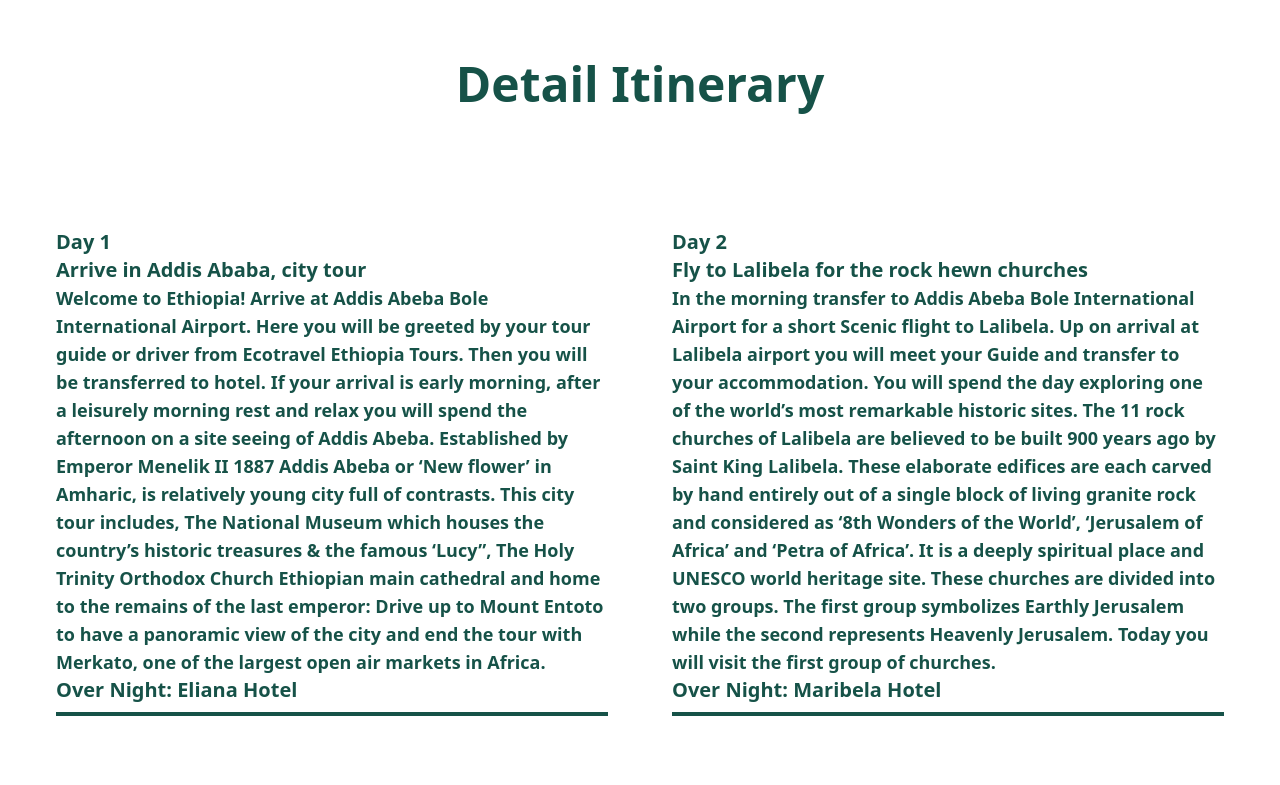
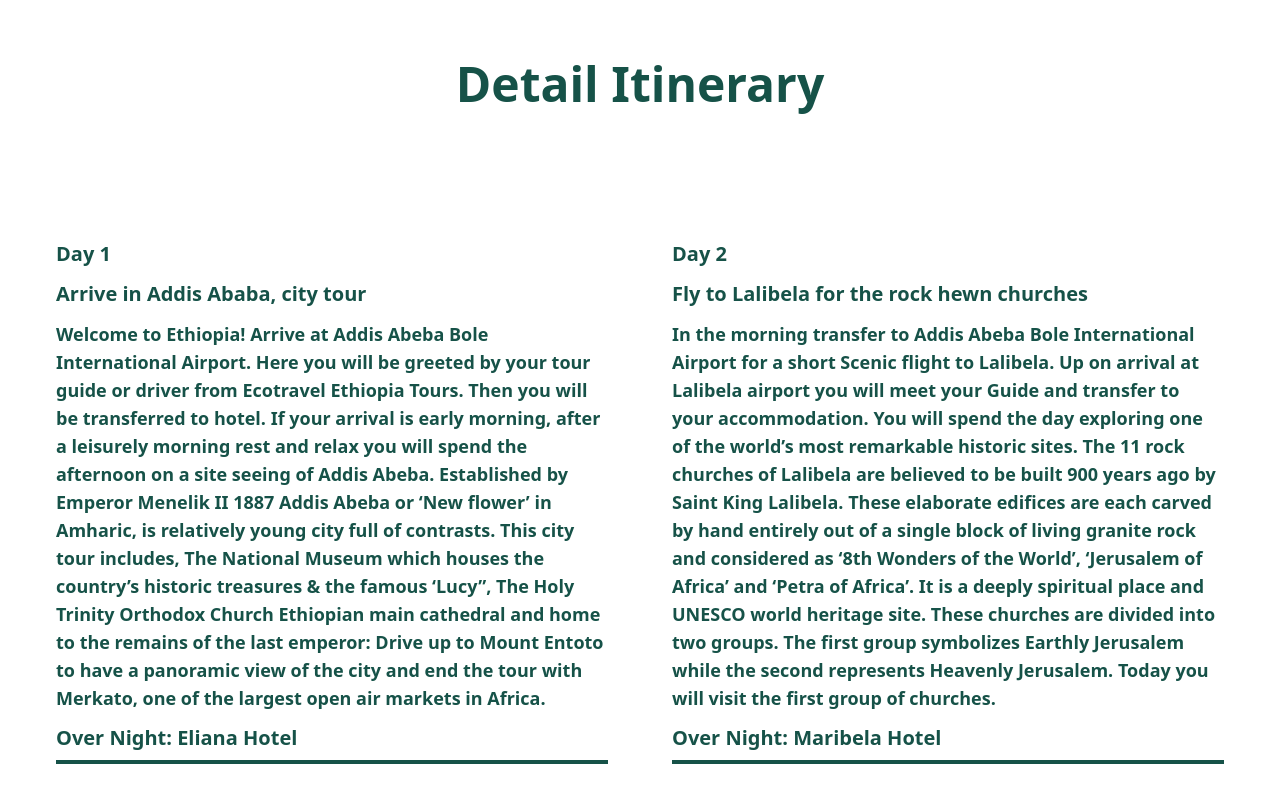
Before and after one commit to yafet-123/travel-and-tour-two, a Next.js app: page /tours/1 in a window 1280 px wide. Shown: the part 2000-2785 px from the top of the page. Built offline with nearby package versions, Linux system fonts and the light colour scheme.

Commit message:
adding css file

```diff
--- a/components/tours/AboutTheTour.tsx
+++ b/components/tours/AboutTheTour.tsx
@@ -55,9 +55,9 @@ export const AboutTheTour: React.FC<any> = ({ tour }) => {
         {tour.detailedItinerary.map((detail: any, index: any) => {
           return (
             <div key={index} className="border-b-4 m-2 border-primaryColor">
-              <h2 className="font-bold md:text-xl">Day {detail.day}</h2>
-              <h2 className="font-bold md:text-xl">{detail.title}</h2>
-              <p className="md:font-semibold md:text-lg text-md">
+              <h2 className="font-bold md:text-xl my-3">Day {detail.day}</h2>
+              <h2 className="font-bold md:text-xl my-3">{detail.title}</h2>
+              <p className="md:font-semibold md:text-lg text-md my-3">
                 {detail.detail}
               </p>
               <h2 className="font-bold md:text-xl mb-2">
--- a/components/tours/TourDetailHeroSection.tsx
+++ b/components/tours/TourDetailHeroSection.tsx
@@ -6,7 +6,7 @@ export const TourDetailHero: React.FC<any> = ({ tour, cssProperty }) => {
   return (
     <React.Fragment>
       <div
-        className={`flex flex-col justify-center gap-2 md:gap-16 items-center h-full md:h-screen bg-cover ${cssProperty} py-24 px-2`}
+        className={`flex flex-col justify-center gap-2 md:gap-16 items-center h-full md:h-screen bg-cover ${cssProperty} py-24 px-4`}
       >
         <h1 className="text-white text-center text-3xl font-bold md:text-6xl">
           {tour.title}
--- a/data/ToursData.ts
+++ b/data/ToursData.ts
@@ -10,7 +10,8 @@ const TourSummaryArray: ToursObject[] = [
   {
     id: '1',
     title: 'Trip to North Historic Route',
-    shortDescription: 'This trip takes you deep into human history.',
+    shortDescription: `This trip takes you deep into human history. The discovery begins in Addis Ababa wth a panoramic escape to Mt.
+    Entoto and an important stop at the National Archaeological Museum, home of the 3.5 million-year-old bones of Lucy ....`,
     accommodation: 'Hotels',
     transportation: 'Drive and Flight',
     duration: '8 Days/ 7 Nights',
```
